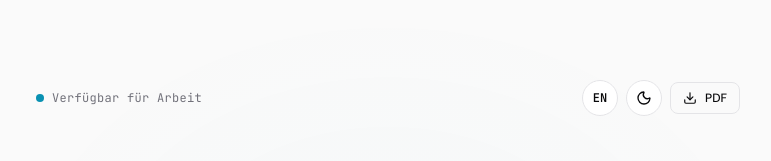
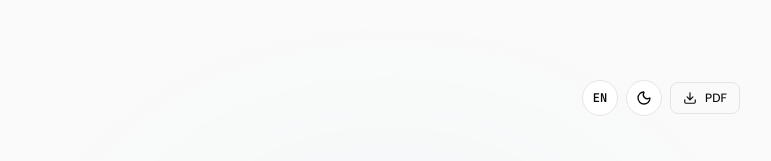
Before and after one commit to mx-town/cv_web, a React (Vite) app: page / in a window 1280 px wide. Shown: the top 161 px of the page, without its empty margins (252-1023 px from the left). Built offline with nearby package versions, Linux system fonts and the light colour scheme.

Commit message:
Final changes (design)

```diff
--- a/index.html
+++ b/index.html
@@ -4,7 +4,7 @@
     <meta charset="UTF-8" />
     <link rel="icon" type="image/svg+xml" href="/favicon.svg" />
     <meta name="viewport" content="width=device-width, initial-scale=1.0" />
-    <title>Eli Bauer — CV</title>
+    <title>Niklas Martinek — CV</title>
   </head>
   <body>
     <div id="root"></div>
--- a/src/components/Header.jsx
+++ b/src/components/Header.jsx
@@ -30,10 +30,7 @@ export function Header({ data, showPdf }) {
     <header className="animate-fade-in-up">
       {/* Top bar */}
       <div className="flex items-center justify-between mb-10 no-print">
-        <div className="flex items-center gap-2 text-text-muted">
-          <div className="w-2 h-2 rounded-full bg-accent animate-pulse" />
-          <span className="font-mono text-xs tracking-wide">{t("availableForWork")}</span>
-        </div>
+        <div />
         <div className="flex items-center gap-2">
           <LocaleToggle />
           <ThemeToggle />
```
